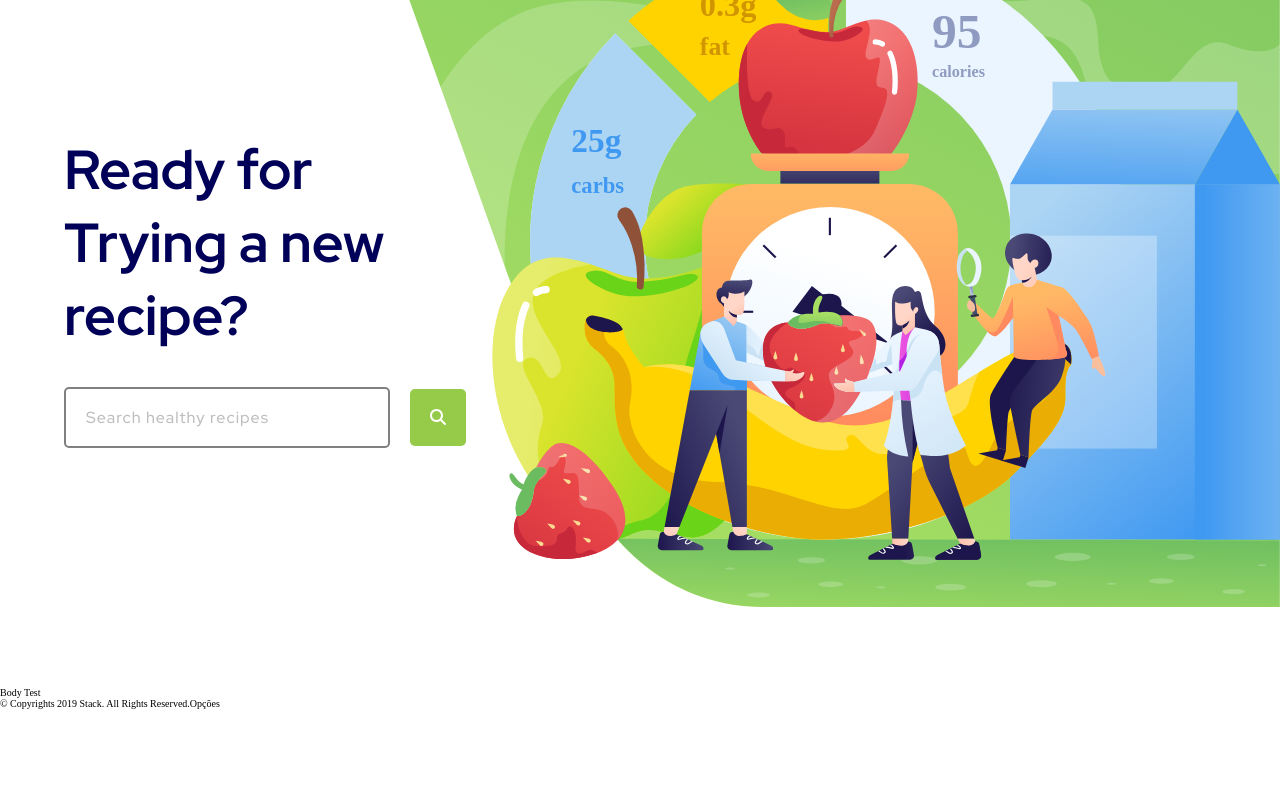
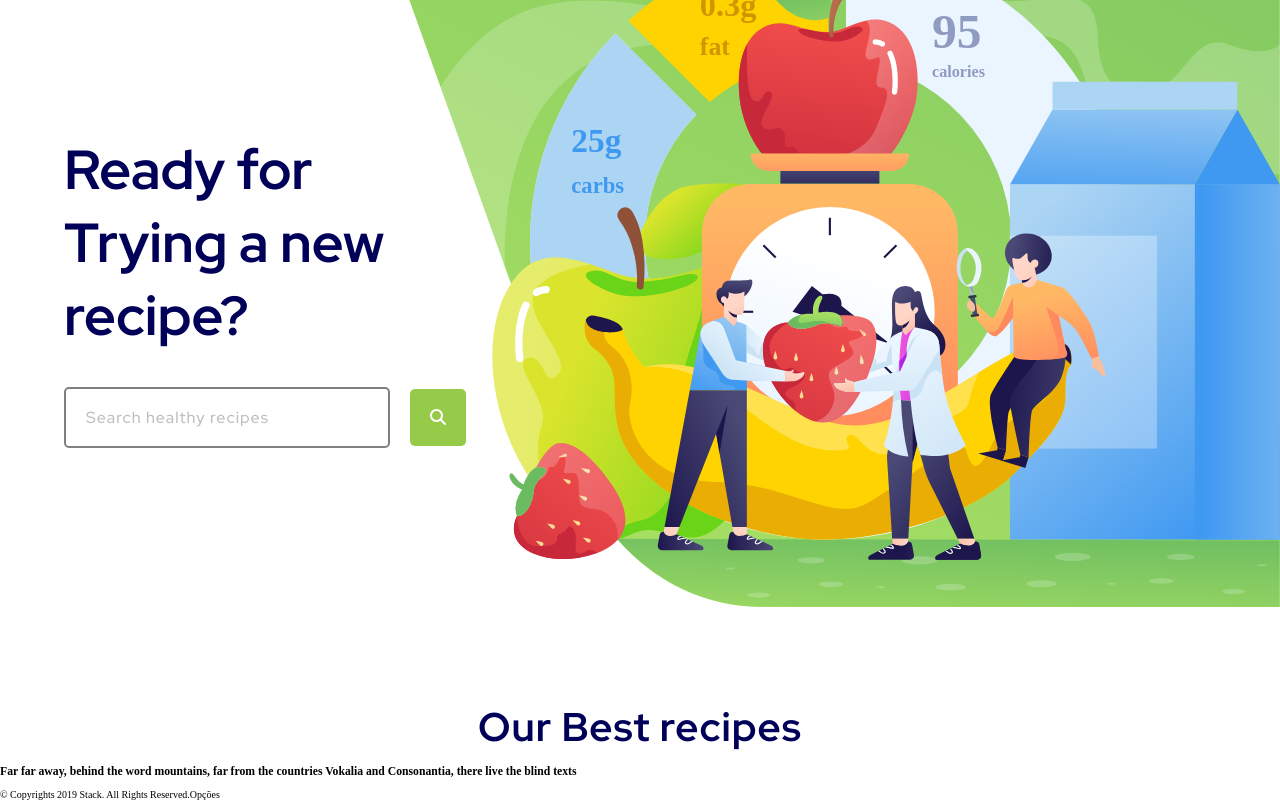
Before and after one commit to TiagoOliveiraGomes/teste-grupo-GCB, a React (Create React App) app: page / in a window 1280 px wide. Shown: the part 193-993 px from the top of the page. Before the commit the page ends 902 px from the top, so only its background shows below. Built offline with nearby package versions, Linux system fonts and the light colour scheme.

Commit message:
initial texts

```diff
--- /dev/null
+++ b/src/components/body/bottom/index.jsx
@@ -0,0 +1,9 @@
+import React from 'react'
+
+const bodyBottom = () => {
+    return (
+        <div></div>
+    )
+}
+
+export default bodyBottom;
--- a/src/components/body/index.jsx
+++ b/src/components/body/index.jsx
@@ -1,9 +1,14 @@
 import React from 'react'
+import BodyTop from './top'
+import BodyMiddle from './middle'
+import BodyBottom from './bottom'
 
 const Body = () => {
     return (
         <div>
-            Body Test
+            <BodyTop />
+            <BodyMiddle />
+            <BodyBottom />
         </div>
     )
 }
--- /dev/null
+++ b/src/components/body/middle/index.jsx
@@ -0,0 +1,9 @@
+import React from 'react'
+
+const bodyMiddle = () => {
+    return (
+        <div></div>
+    )
+}
+
+export default bodyMiddle;
--- /dev/null
+++ b/src/components/body/top/bodyTop.css
@@ -0,0 +1,7 @@
+
+.container .initial-texts .tittle {
+    color: rgb(0, 0, 88);
+    font-size: 4rem;
+    font-family: 'Red Hat Display', sans-serif;
+    text-align: center;
+}
--- /dev/null
+++ b/src/components/body/top/index.jsx
@@ -0,0 +1,15 @@
+import React from 'react'
+import './bodyTop.css'
+
+const bodyTop = () => {
+    return (
+        <div className='container'>
+            <div className='initial-texts'>
+                <h1 className='tittle'>Our Best recipes</h1>
+                <h3>Far far away, behind the word mountains, far from the countries Vokalia and Consonantia, there live the blind texts</h3>
+            </div>
+        </div>
+    )
+}
+
+export default bodyTop;
--- a/src/components/menuToggle/index.jsx
+++ b/src/components/menuToggle/index.jsx
@@ -1,15 +1,16 @@
-import React from 'react'
+import React, { useState } from 'react'
 import './menuToggle.css'
 
-const menuToggle = () => {
-    let show = true
+const MenuToggle = () => {
+    // const show = true
+    const [show, setShow] = useState(false);
     const menuSection = document.querySelector(".menu-section")
 
     function clickMenuToggle () {
-            menuSection.classList.toggle("on", show)
 
-            document.body.style.overflow = show? "hidden": "initial"
-            show = !show
+        document.body.style.overflow = show? "hidden": "initial"
+        menuSection.classList.toggle("on", show)
+        show? setShow(false) : setShow(true)
     }
     return (
         <div onClick={clickMenuToggle} className='menu-toggle'>
@@ -20,4 +21,4 @@ const menuToggle = () => {
     )
 }
 
-export default menuToggle;
+export default MenuToggle;
```
Also changed, not shown: src/components/header/header.css (+0 -7 lines).
